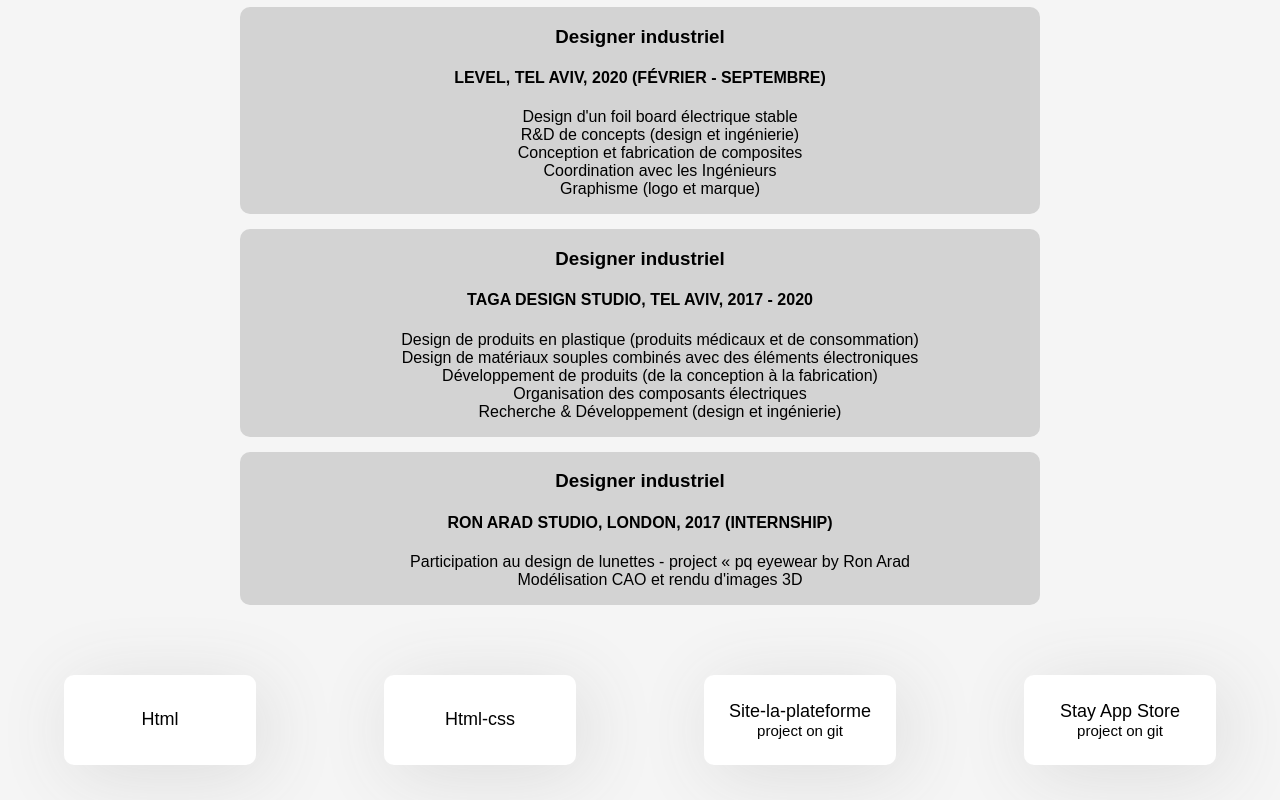
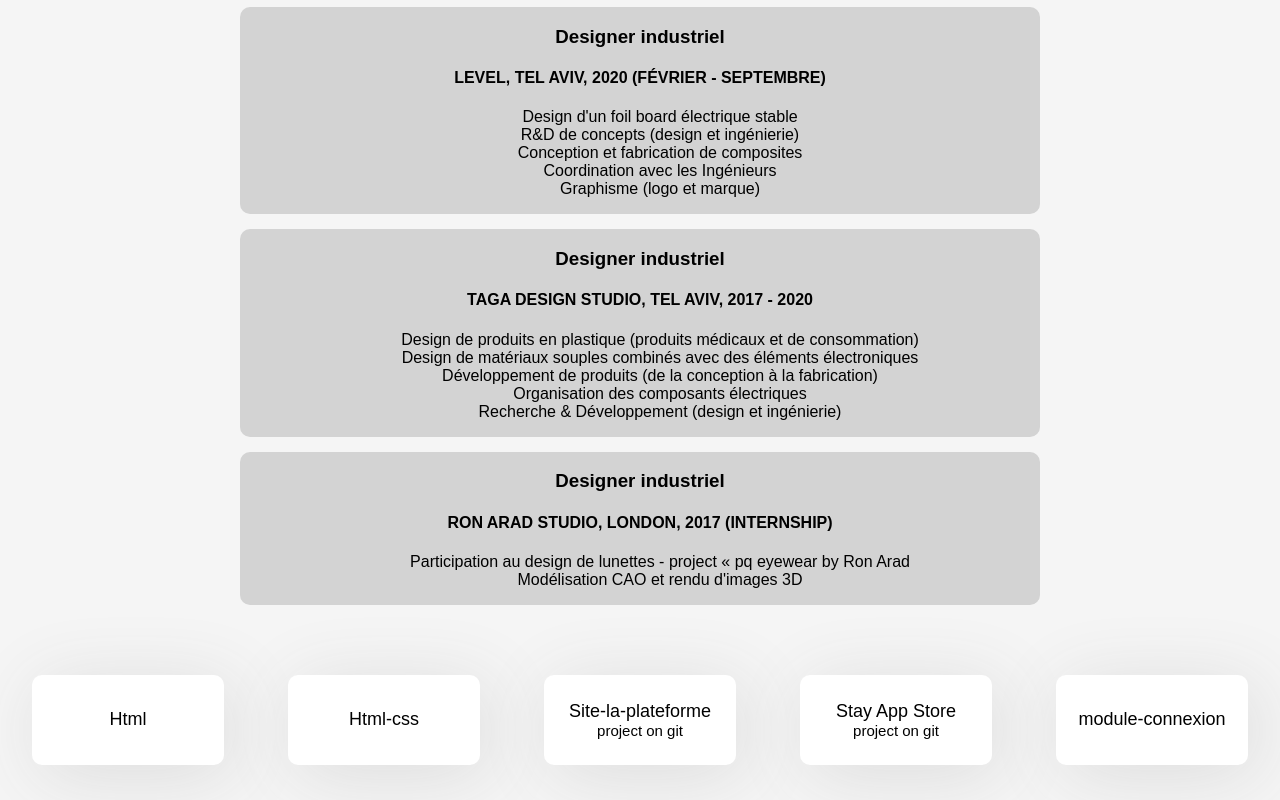
Before and after one commit to alon-bendavid/cv-html-css, a plain HTML site: page cv-html-css/index.html in a window 1280 px wide. Shown: the part 519-1319 px from the top of the page. Drawn offline with Linux system fonts and the light colour scheme.

Commit message:
update cv html

```diff
--- a/cv-html-css/index.html
+++ b/cv-html-css/index.html
@@ -109,6 +109,12 @@
           >project on git</a
         >
       </div>
+      <div class="boxLink">
+        <a
+          href="https://ben-david-alon.students-laplateforme.io/module-connexion/pages/index.php"
+          >module-connexion</a
+        >
+      </div>
     </div>
   </body>
 </html>
```
